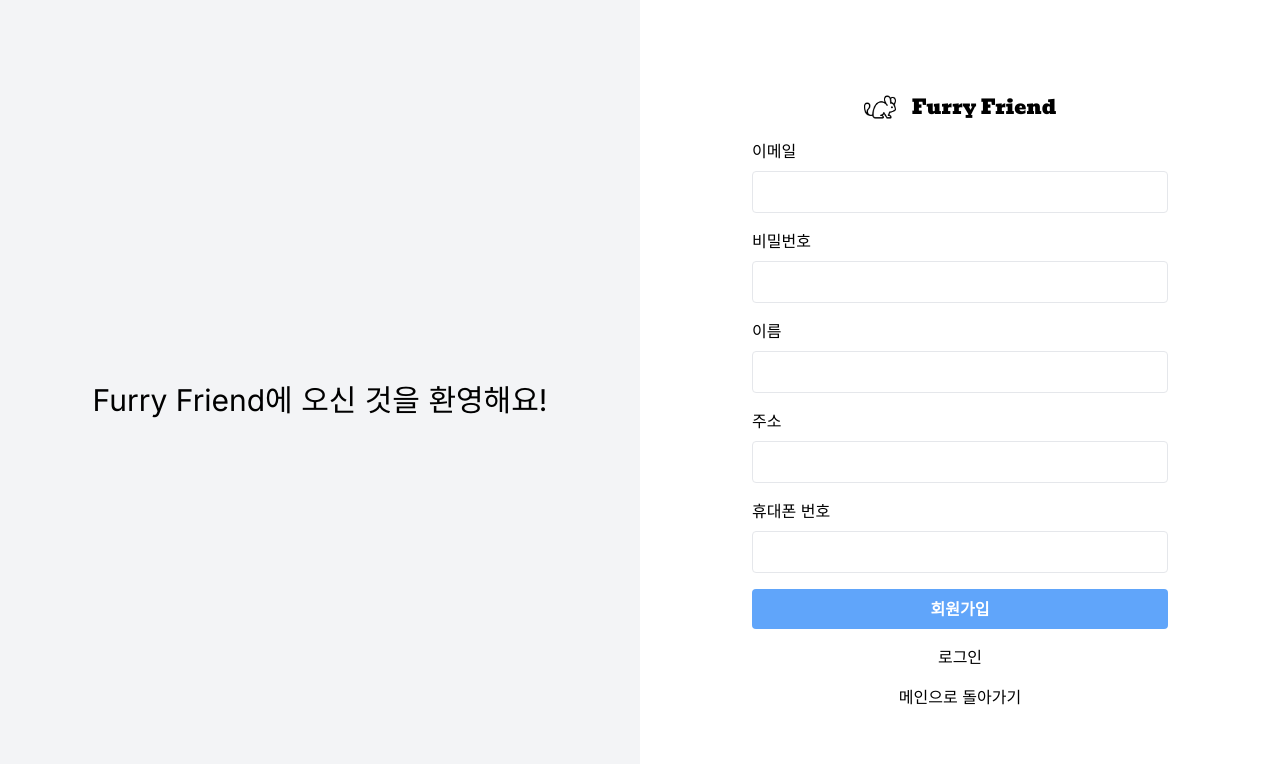
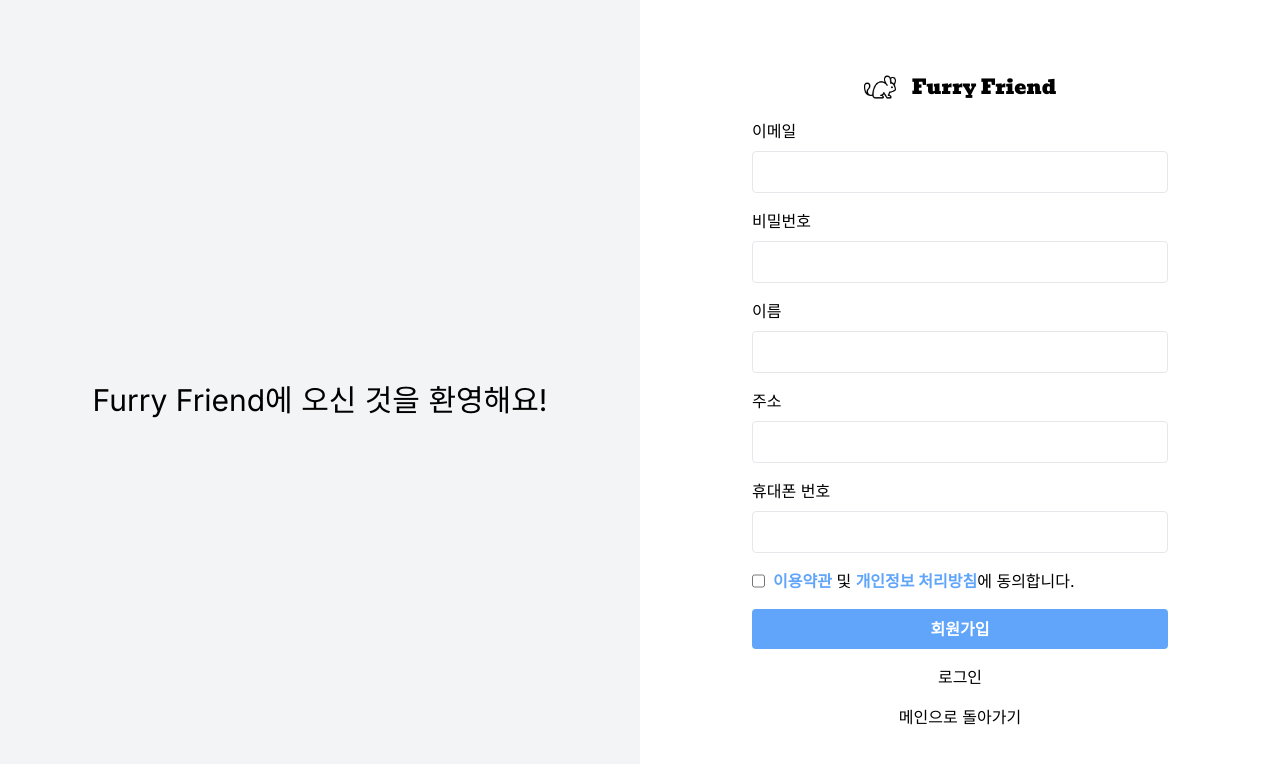
Before and after one commit to Team-Furry-Friend/furry-friend-frontend, a Next.js app: page /register in a window 1280 px wide. Shown: the top 764 px of the page. Built offline with nearby package versions, Linux system fonts and the light colour scheme.

Commit message:
add policy agreement checkbox in registerform

```diff
--- a/src/app/(auth)/register/RegisterForm.tsx
+++ b/src/app/(auth)/register/RegisterForm.tsx
@@ -9,6 +9,7 @@ type RegisterFields = {
   name: string;
   address: string;
   phone: string;
+  agreement: boolean;
 };
 
 const RegisterForm = () => {
@@ -20,7 +21,9 @@ const RegisterForm = () => {
 
   const [isLoading, setIsLoading] = useState(false);
 
-  const onSubmit: SubmitHandler<RegisterFields> = async fields => {};
+  const onSubmit: SubmitHandler<RegisterFields> = async fields => {
+    console.log(fields);
+  };
 
   return (
     <form onSubmit={handleSubmit(onSubmit)} className='flex flex-col gap-4'>
@@ -69,6 +72,20 @@ const RegisterForm = () => {
         />
       </label>
 
+      <label className='flex gap-2 cursor-pointer'>
+        <input
+          type='checkbox'
+          {...register('agreement', {
+            required: true,
+          })}
+        />
+        <span>
+          <strong className='text-blue-400'>이용약관</strong> 및{' '}
+          <strong className='text-blue-400'>개인정보 처리방침</strong>에
+          동의합니다.
+        </span>
+      </label>
+
       <button
         type='submit'
         className='py-2 rounded bg-blue-400 hover:bg-blue-300 disabled:bg-gray-200 text-white font-bold'
```
